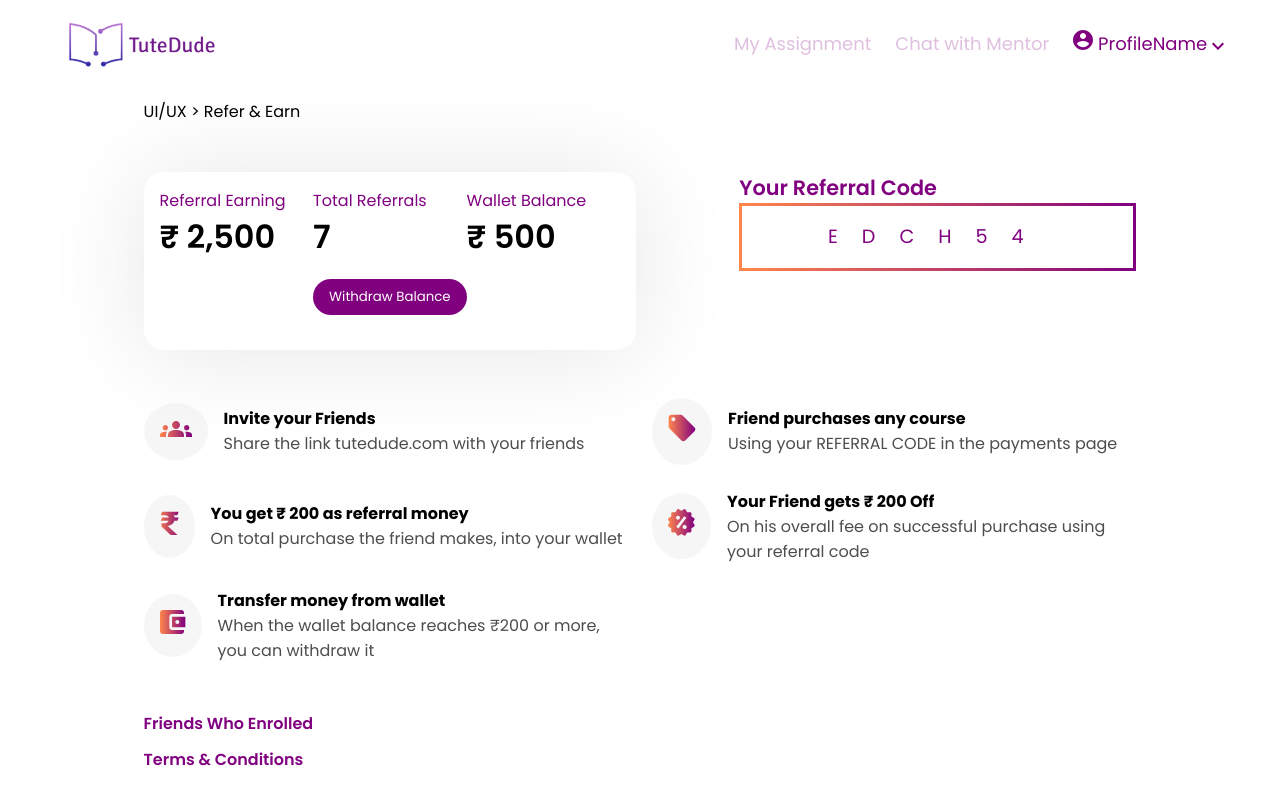
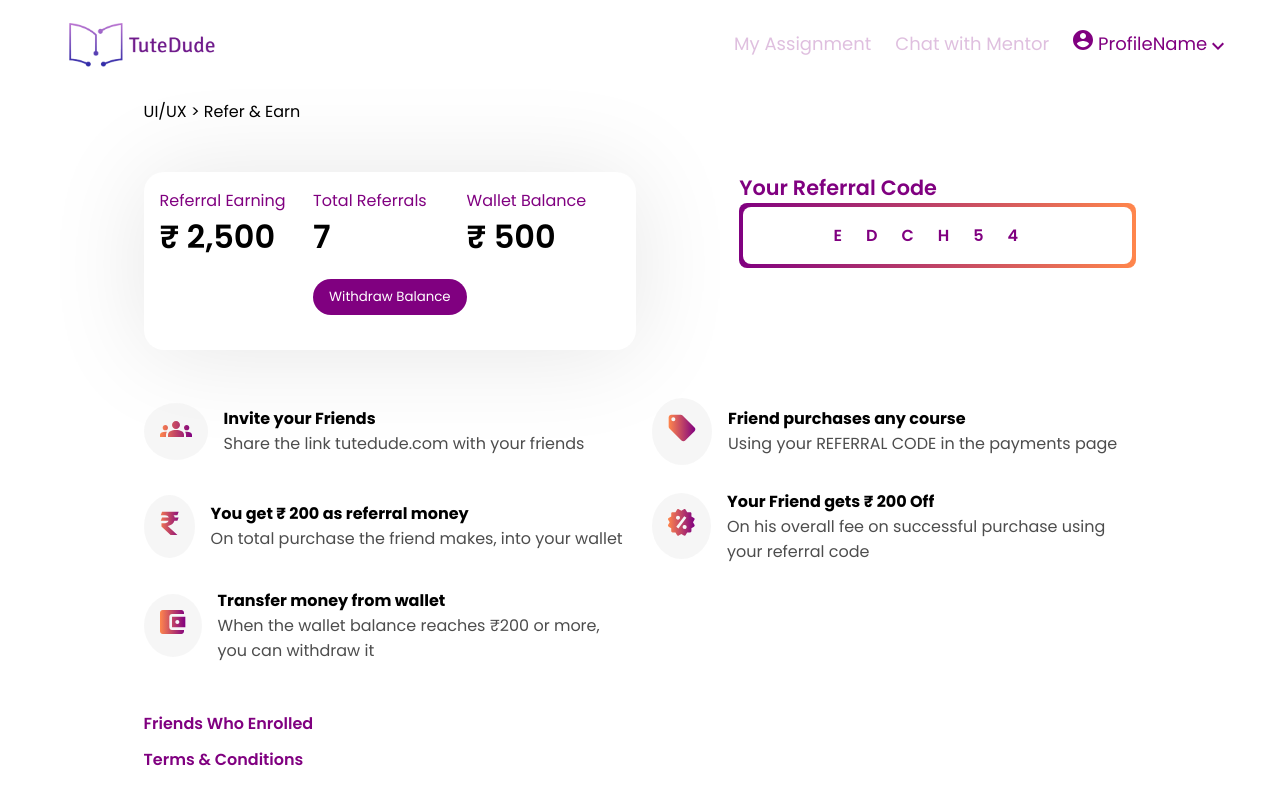
Before and after one commit to ch-mubarak/tutedude, a React (Create React App) app: page /refer in a window 1280 px wide. Built offline with nearby package versions, Linux system fonts and the light colour scheme.

Commit message:
fix bug in referral card

```diff
--- a/src/components/BigReferralCode/BigReferralCode.css
+++ b/src/components/BigReferralCode/BigReferralCode.css
@@ -11,22 +11,30 @@
 }
 
 .big-referral-code > div {
-  padding: 1rem;
   font-weight: 500;
-  border: 3px solid;
-  border-image: linear-gradient(270deg, #800080 0%, #ff864c 100%) 1;
+  border-radius: 0.5rem;
+  background-image: linear-gradient(to right, #800080 0%, #ff864c 100%);
+  box-sizing: border-box;
+  padding: 4px;
+  text-decoration: none;
 }
 .big-referral-code > div > p {
-  text-align: center;
-  line-height: 30px;
-  font-size: 1.2rem;
   color: #800080;
-  font-weight: 500;
+  align-items: center;
+  padding: 1rem;
+  background: #ffffff;
+  border-radius: 0.5rem;
+  display: flex;
+  justify-content: center;
+  height: 100%;
+  width: 100%;
+  font-weight: 600;
+  font-size: 1rem;
   letter-spacing: 1.5rem;
 }
 
 @media only screen and (max-width: 1000px) {
-    .big-referral-code{
-      width: auto;
-    }
+  .big-referral-code {
+    width: auto;
   }
+}
--- a/src/components/BigReferralCode/BigReferralCode.jsx
+++ b/src/components/BigReferralCode/BigReferralCode.jsx
@@ -1,5 +1,5 @@
 import React from "react";
-import "./BigReferralCode.css"
+import "./BigReferralCode.css";
 
 const BigReferralCode = () => {
   return (
```
